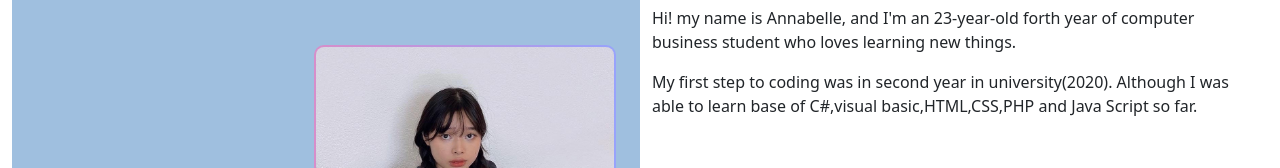
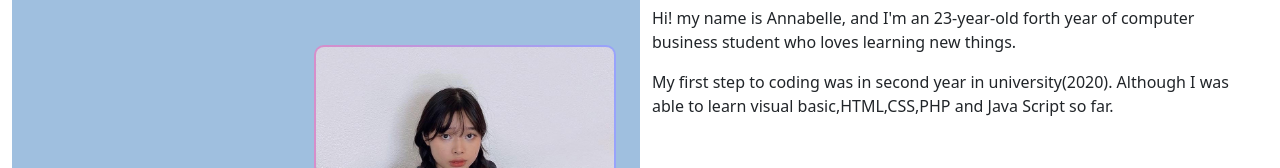
Before and after one commit to hellonayon/portfolio, a plain HTML site: page index.html in a window 1280 px wide. Shown: the part 180-348 px from the top of the page. Drawn offline with nearby package versions, Linux system fonts and the light colour scheme.

Commit message:
Update index.html

```diff
--- a/index.html
+++ b/index.html
@@ -32,7 +32,7 @@
                 <p>Hi! my name is Annabelle, and I'm an 23-year-old forth year of computer business student
                     who loves learning new things.</p>
                 <p>My first step to coding was in second year in university(2020). Although
-                    I was able to learn base of C#,visual basic,HTML,CSS,PHP and Java Script so far. </p>
+                    I was able to learn visual basic,HTML,CSS,PHP and Java Script so far. </p>
                     <br><hr>
                 <h4>SKILL</h4>
                 <img class="myphoto" src="img/skill.png" alt="" width="40%">
```
